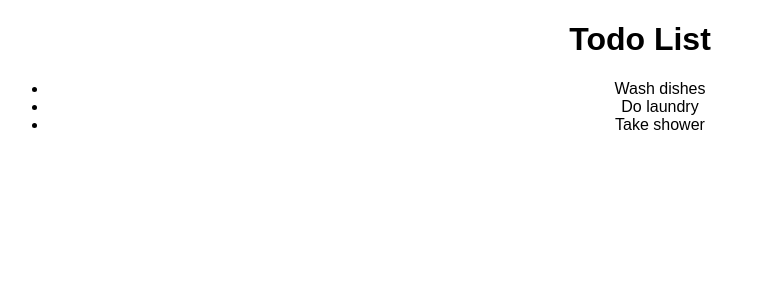
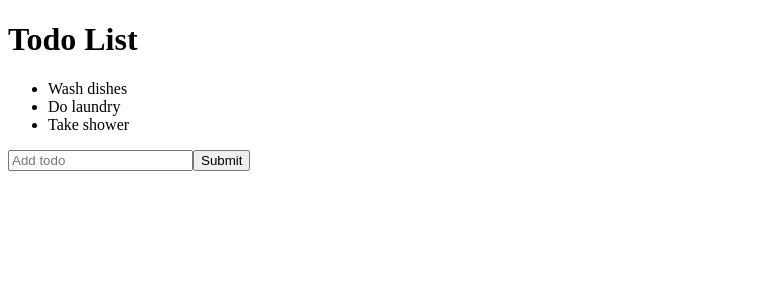
Before and after one commit to jasonganub/todo-list, a React (Create React App) app: page / in a window 1280 px wide. Shown: the top 300 px of the page, without its empty margins (0-766 px from the left). Built offline with nearby package versions, Linux system fonts and the light colour scheme.

Commit message:
Add AddTodo component

```diff
--- a/src/App.js
+++ b/src/App.js
@@ -8,9 +8,10 @@
   ];
 
   return (
-    <div className="App">
+    <div>
       <h1>Todo List</h1>
       <TodoList todos={todos} />
+      <AddTodo></AddTodo>
     </div>
   );
 }
@@ -18,10 +19,19 @@
 function TodoList({todos}) {
   return (
     <ul>
-      {todos.map(todo => (
+      {todos.map((todo) => (
         <li key={todo.id}>{todo.text}</li>
       ))}
     </ul>
+  );
+}
+
+function AddTodo() {
+  return (
+    <form>
+      <input placeholder="Add todo" />
+      <button type="submit">Submit</button>
+    </form>
   )
 }
 
```
